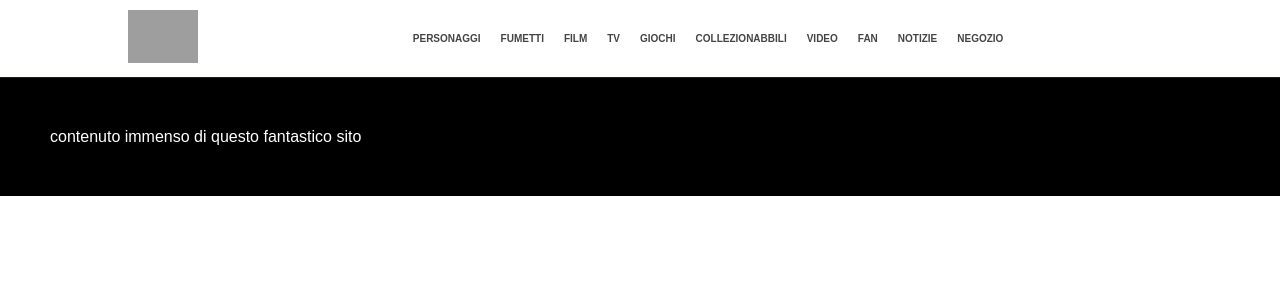
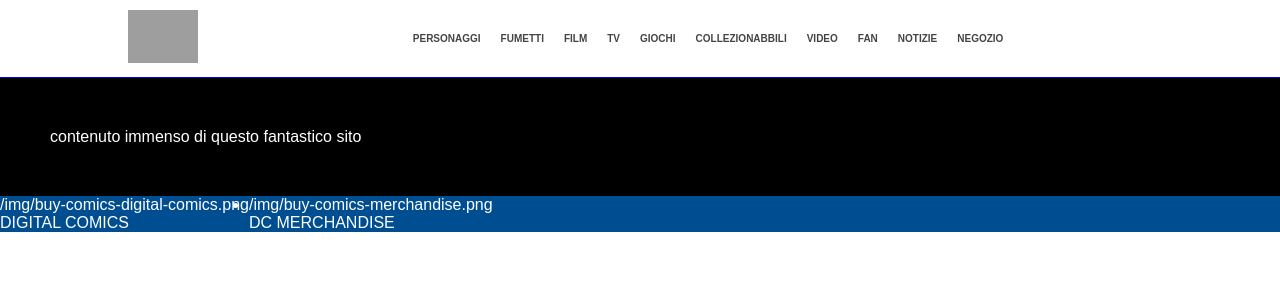
Before and after one commit to sollendy/vite-comics, a Vue app: page / in a window 1280 px wide. Shown: the top 300 px of the page. Built offline with nearby package versions, Linux system fonts and the light colour scheme; grey boxes are pictures that could not be loaded.

Commit message:
problemi con immagini

```diff
--- a/src/components/AppMain.vue
+++ b/src/components/AppMain.vue
@@ -1,10 +1,36 @@
 <script>
+    export default {
+    data() {
+        return {
+            oggetti: [
+            {
+                img: "/img/buy-comics-digital-comics.png",
+                text: "DIGITAL COMICS",
+            },
 
+            {
+                img: "/img/buy-comics-merchandise.png",
+                text: "DC MERCHANDISE",
+            }
+        ],
+        }
+    }
+}
 </script>
 
 <template>
     <div id="corpo-pagina">
     contenuto immenso di questo fantastico sito
+    </div>
+    <div id="barra-celeste">
+        <ul>
+            <li v-for="oggetto in oggetti">
+                <div>
+                    {{ oggetto.img }}
+                </div>
+                <span>{{ oggetto.text }}</span>
+            </li>
+        </ul>
     </div>
 </template>
 
@@ -14,4 +40,11 @@
         color: white;
         padding: 50px;
     }
+    #barra-celeste {
+        background-color: rgb(0, 78, 146);
+        color: white;
+        ul {
+            display: flex;
+        }
+    }
 </style>
```
Also changed, not shown: src/components/AppFooter.vue (added, +11 -0 lines).
